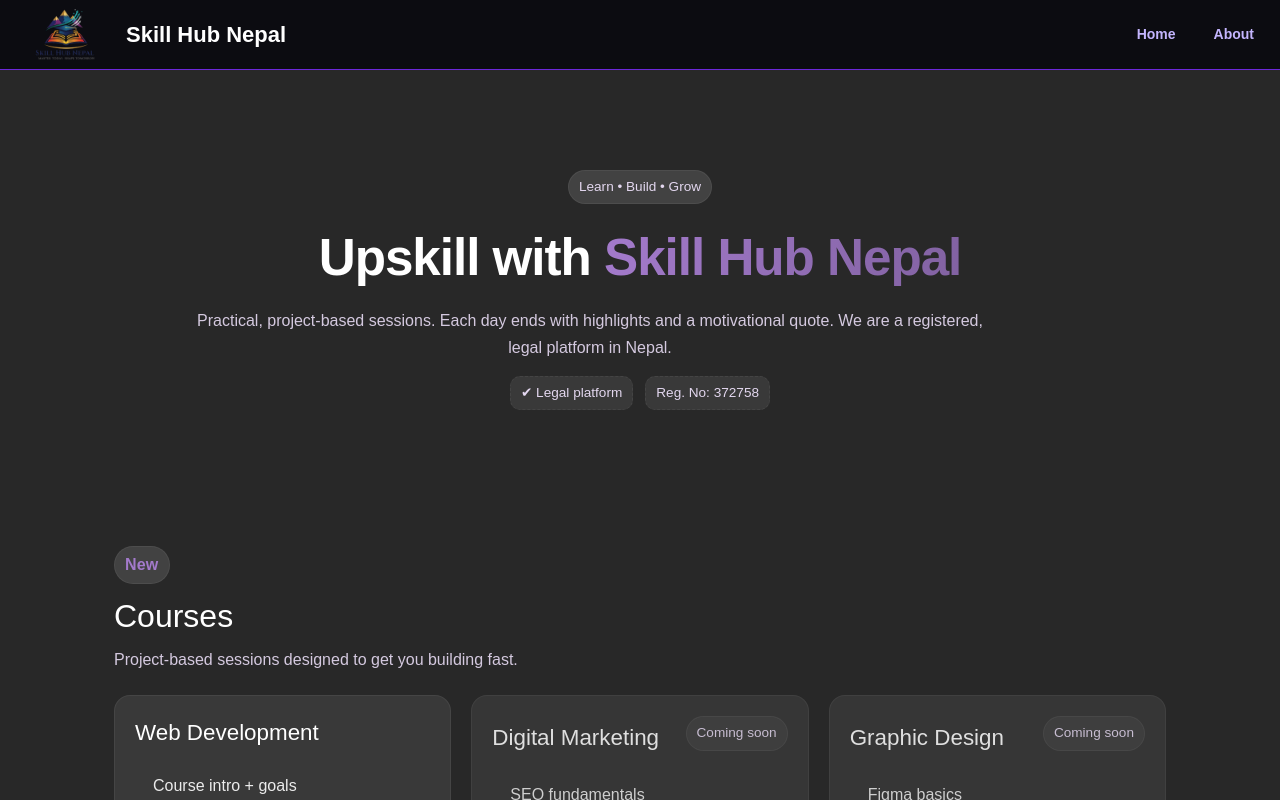
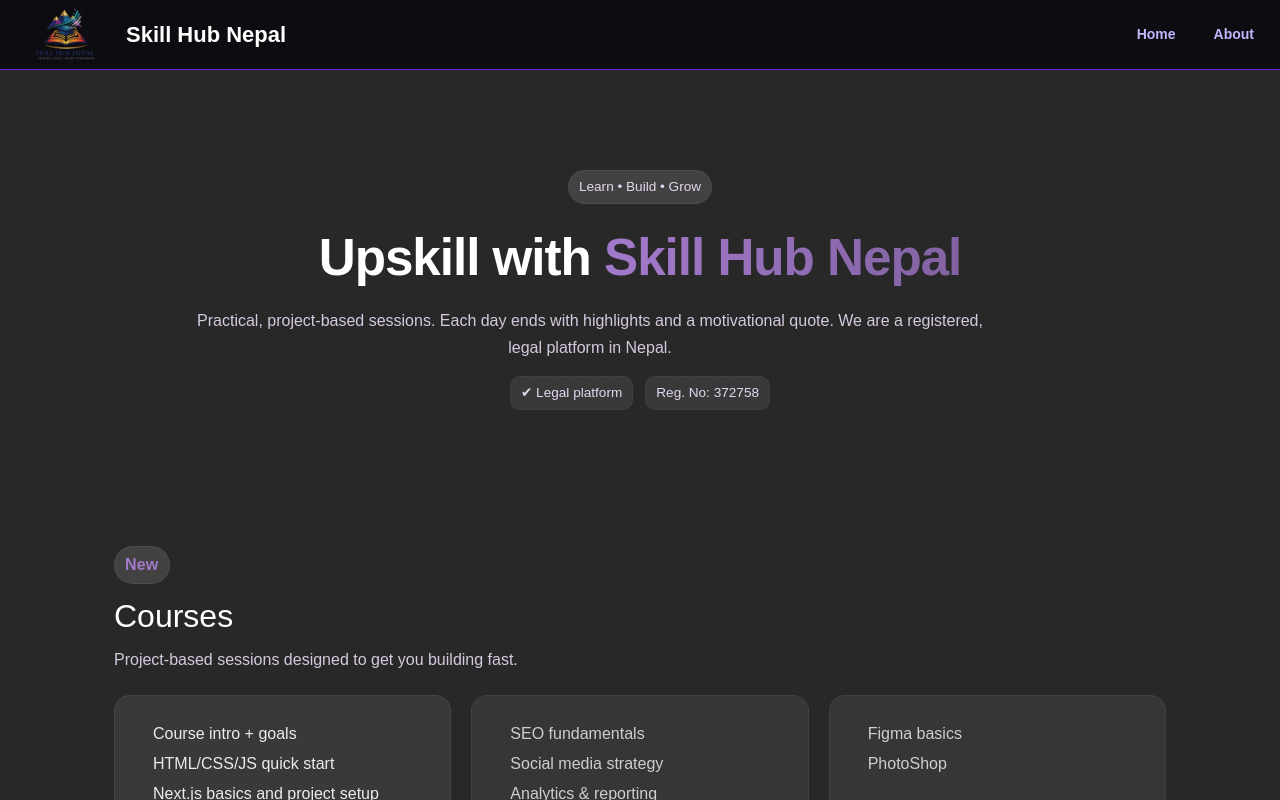
Before and after one commit to sachendra-1000/skillhubnepal-corce, a Next.js app: page /day2 in a window 1280 px wide. Shown: the top 800 px of the page. Built offline with nearby package versions, Linux system fonts and the light colour scheme.

Commit message:
remove Coming soon

```diff
--- a/app/day2/page.tsx
+++ b/app/day2/page.tsx
@@ -494,11 +494,7 @@ function Header({ title, subtitle, badge }: { title: string; subtitle?: string;
 function CourseCard({ title, badge, points, comingSoon }: Course) {
   return (
     <article className={`card ${comingSoon ? 'muted' : ''}`} role="listitem">
-      <header className="top">
-        <h3>{title}</h3>
-        {badge && <span className="badge">{badge}</span>}
-        {comingSoon && <span className="badge">Coming soon</span>}
-      </header>
+
       <ul>
         {points.map((p, i) => (
           <li key={i}>{p}</li>
```
